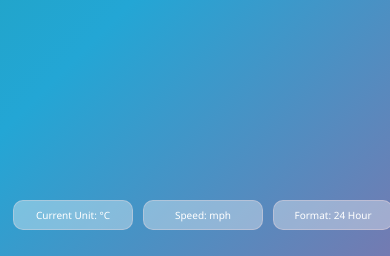
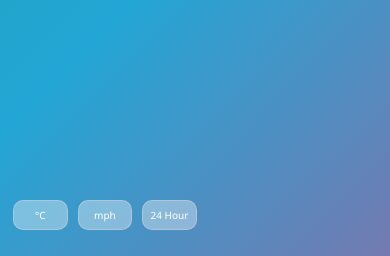
Before and after one commit to jxcg/tw-weather, a Flask app: page / in a window 390 px wide. Shown: the part 604-860 px from the top of the page. Run offline with Flask 3, Linux system fonts and the light colour scheme; parts of the project's set-up code (start-up, migrations or seed data) failed here and were passed over.

Commit message:
Main: Updated mobile support, added overflow-y override

```diff
--- a/static/script.js
+++ b/static/script.js
@@ -120,7 +120,7 @@ function toggleTempUnit() {
         const city = data.name;
         displayWeatherData(data, city);
     }
-    document.getElementById('changeUnit').innerText = 'Current Unit: ' + currentUnit['unitSymbol'];
+    document.getElementById('changeUnit').innerText = currentUnit['unitSymbol'];
 }
 
 function toggleTimeUnit() {
@@ -138,7 +138,7 @@ function toggleTimeUnit() {
         const city = data.name;
         displayWeatherData(data,city);
     }
-    document.getElementById('changeTimeFormat').innerText = `Format: ${currentUnit['timeFormat']} Hour`;
+    document.getElementById('changeTimeFormat').innerText = `${currentUnit['timeFormat']} Hour`;
 }
 
 // toggle speeds
@@ -158,7 +158,7 @@ function toggleWindSpeedUnit() {
         const city = data.name;
         displayWeatherData(data, city);
     }
-    document.getElementById('changeSpeedUnit').innerText = 'Speed: ' + currentUnit['windUnit'];
+    document.getElementById('changeSpeedUnit').innerText = currentUnit['windUnit'];
 }
 
 async function fetchData(city) {
@@ -204,7 +204,7 @@ async function fetchData(city) {
             const deviceWidth = document.documentElement.clientWidth;
 
             if (deviceWidth < 768) {
-                document.getElementById('cityWeatherDetails').style.fontSize = '18px';
+                document.getElementById('cityWeatherDetails').style.fontSize = '16px';
             }
             else {
                 document.getElementById('cityWeatherDetails').style.fontSize = '24px';
--- a/static/style.css
+++ b/static/style.css
@@ -123,7 +123,7 @@ hr {
 
 #changeUnit, #changeSpeedUnit, #changeTimeFormat {
     height: 30px;
-    width: 120px;
+    width: 80px;
     margin-right: 10px;
     border: 1px solid #ffdcdc52;
     background: rgba(255, 255, 255, 0.359);
@@ -135,13 +135,14 @@ hr {
 
 #changeUnit:hover, #changeSpeedUnit:hover, #changeTimeFormat:hover {
     background: rgba(255, 255, 255, 0.359);
-    width: 150px;
+    width: 120px;
 }
 
 
 #changeUnit:active, #changeSpeedUnit:active, #changeTimeFormat:active {
     background: rgba(255, 255, 255, 0.500);
-    width: 160px;
+    color: #728c91;
+    width: 140px;
     font-family: Noto Sans, Helvetica, sans-serif;
     font-size: 10px;
     font-weight: 600;
@@ -239,11 +240,13 @@ ul {
     }
 
     #changeUnit, #changeSpeedUnit, #changeTimeFormat {
-      font-size: x-small;
+        width: 20%;
+        font-size: x-small;
+        text-align: center;
     }
 
     #changeUnit:active, #changeSpeedUnit:active, #changeTimeFormat:active {
-      width: 130px;
+      width: 40%;
       font-size: small;
       font-weight: 400;
     }
@@ -252,11 +255,6 @@ ul {
         margin: auto;
         position: absolute;
         bottom: 0;
-        width: 100%;
-        height: 2.5rem;
-        display: flex;
-        justify-content: center;
-        align-items: center;
-        padding: 5px;
+        width: 70%;
     }
   }
--- a/templates/index.html
+++ b/templates/index.html
@@ -40,9 +40,9 @@
     </div>
 
     <footer id="footer">
-        <button type='button' id="changeUnit">Current Unit: °C</button>
-        <button type='button' id="changeSpeedUnit">Speed: mph</button>
-        <button type='button' id="changeTimeFormat">Format: 24 Hour</button>
+        <button type='button' id="changeUnit">°C</button>
+        <button type='button' id="changeSpeedUnit">mph</button>
+        <button type='button' id="changeTimeFormat">24 Hour</button>
     </footer>
 </body>
 <script src="/static/script.js"></script>
```
